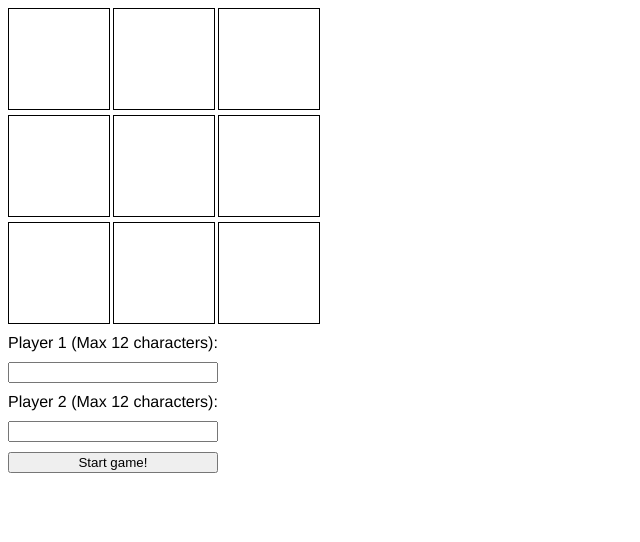
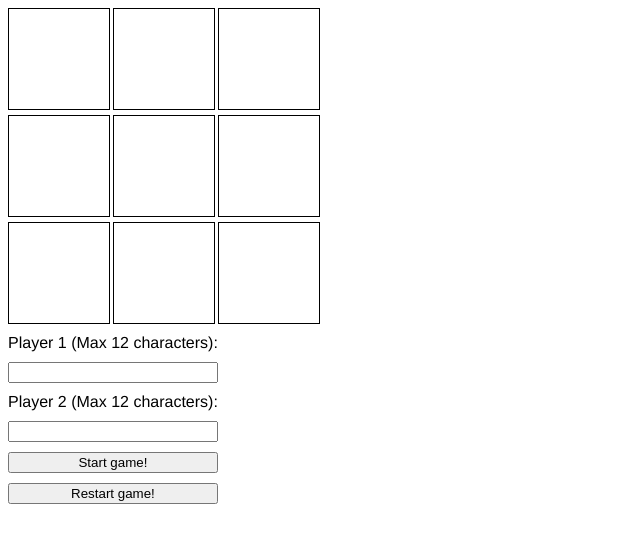
Before and after one commit to thomasthomsen16/tictactoe, a plain HTML site: page index.html in a window 1280 px wide. Shown: the whole page, without its empty margins (0-640 px from the left). Drawn offline with Linux system fonts and the light colour scheme.

Commit message:
Add html restart button

```diff
--- a/index.html
+++ b/index.html
@@ -29,6 +29,7 @@
 
         <input type="text" id="player2" name="player2" required minlength="4" maxlength="12" size="10" />
         <button id="startGame">Start game!</button>
+        <button id="restartGame">Restart game!</button>
     </div>
     <script src="main.js"></script>
 </body>
```
